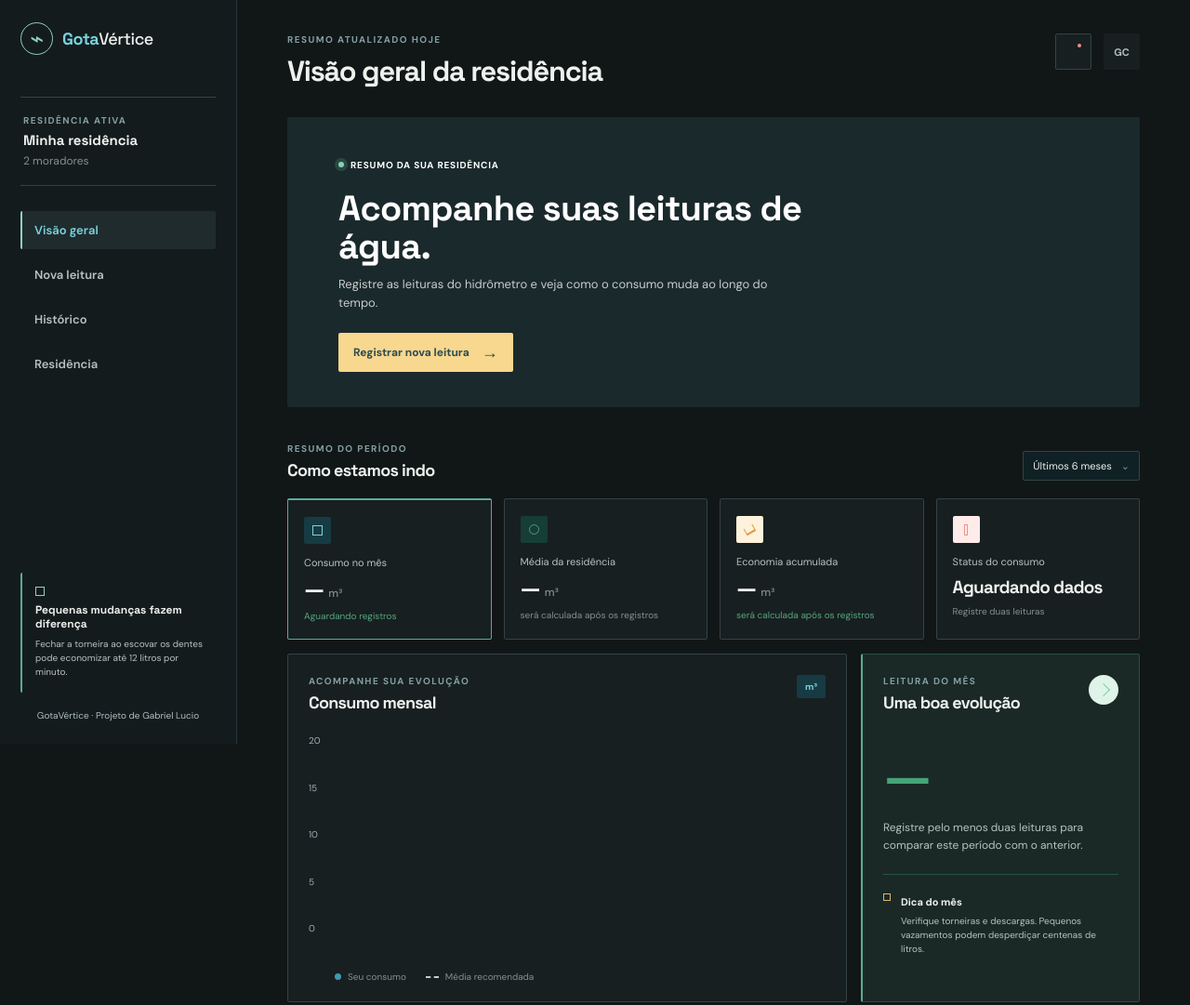
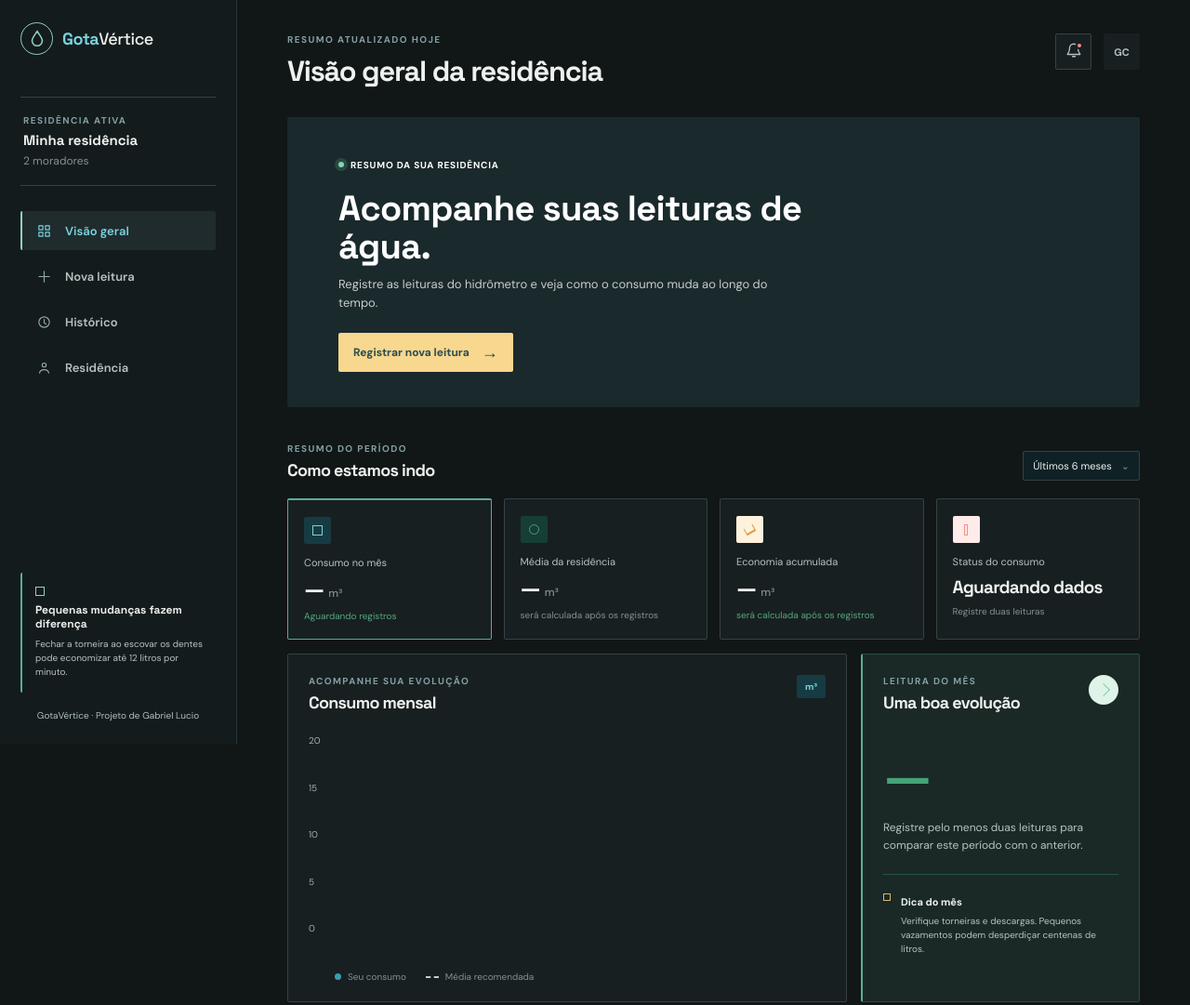
Before and after one commit to gabrielaraujo-eng/GotaVertice, a website: page public/index.html in a window 1280 px wide. Shown: the top 1081 px of the page at 93% size. Drawn offline with Linux system fonts and the light colour scheme; no server answers.

Commit message:
fix(ui): replace broken unicode icons with inline SVGs

```diff
--- a/public/index.html
+++ b/public/index.html
@@ -23,7 +23,9 @@
     <div class="app-shell">
       <aside class="sidebar">
         <a class="brand" href="#inicio" aria-label="GotaVértice - início">
-          <span class="brand-mark" aria-hidden="true">⌁</span>
+          <span class="brand-mark" aria-hidden="true">
+            <svg viewBox="0 0 24 24" focusable="false"><path d="M12 3C9 7.5 6 10.8 6 14a6 6 0 0 0 12 0c0-3.2-3-6.5-6-11Z" /></svg>
+          </span>
           <span><strong>Gota</strong>Vértice</span>
         </a>
 
@@ -35,11 +37,11 @@
 
         <nav class="main-nav" aria-label="Navegação principal">
           <a class="nav-link active" href="#inicio" aria-current="page"
-            >Visão geral</a
+            ><span class="nav-icon" aria-hidden="true"><svg viewBox="0 0 24 24" focusable="false"><rect x="4" y="4" width="6" height="6" /><rect x="14" y="4" width="6" height="6" /><rect x="4" y="14" width="6" height="6" /><rect x="14" y="14" width="6" height="6" /></svg></span>Visão geral</a
           >
-          <a class="nav-link" href="#leituras">Nova leitura</a>
-          <a class="nav-link" href="#historico">Histórico</a>
-          <a class="nav-link" href="#residencia">Residência</a>
+          <a class="nav-link" href="#leituras"><span class="nav-icon" aria-hidden="true"><svg viewBox="0 0 24 24" focusable="false"><path d="M12 4v16M4 12h16" /></svg></span>Nova leitura</a>
+          <a class="nav-link" href="#historico"><span class="nav-icon" aria-hidden="true"><svg viewBox="0 0 24 24" focusable="false"><circle cx="12" cy="12" r="8" /><path d="M12 8v5l3 2" /></svg></span>Histórico</a>
+          <a class="nav-link" href="#residencia"><span class="nav-icon" aria-hidden="true"><svg viewBox="0 0 24 24" focusable="false"><circle cx="12" cy="8" r="3" /><path d="M5 20c.7-3.3 3-5 7-5s6.3 1.7 7 5" /></svg></span>Residência</a>
         </nav>
 
         <div class="sidebar-tip">
@@ -62,7 +64,8 @@
           </div>
           <div class="topbar-actions">
             <button class="icon-button" type="button" aria-label="Notificações">
-              <span class="notification-dot"></span>
+              <svg class="notification-icon" viewBox="0 0 24 24" aria-hidden="true" focusable="false"><path d="M18 9a6 6 0 0 0-12 0c0 7-3 7-3 9h18c0-2-3-2-3-9ZM10 21h4" /></svg>
+              <span class="notification-dot" aria-hidden="true"></span>
             </button>
             <button
               class="avatar"
@@ -91,7 +94,7 @@
             >
           </div>
           <div class="hero-water" aria-hidden="true">
-            <div class="water-drop"><span>⌁</span></div>
+            <div class="water-drop" aria-hidden="true"></div>
             <div class="water-ring ring-one"></div>
             <div class="water-ring ring-two"></div>
           </div>
--- a/public/login/login.css
+++ b/public/login/login.css
@@ -21,6 +21,7 @@ a { color: inherit; text-decoration: none; }
 .brand, .mobile-brand { align-items: center; display: flex; font-family: "Space Grotesk", sans-serif; font-size: 19px; font-weight: 600; gap: 10px; position: relative; z-index: 2; }
 .brand strong, .mobile-brand strong { color: #a4e2c5; }
 .brand-mark { align-items: center; background: rgba(255,255,255,.16); border: 1px solid rgba(255,255,255,.3); border-radius: 11px 11px 11px 3px; display: inline-flex; font-size: 25px; height: 38px; justify-content: center; transform: rotate(-14deg); width: 38px; }
+.brand-mark svg { fill: none; height: 22px; stroke: currentColor; stroke-width: 1.7; transform: rotate(14deg); width: 22px; }
 .visual-copy { margin: auto 0; max-width: 475px; position: relative; z-index: 2; }
 .eyebrow { color: #83a0a4; display: block; font-size: 10px; font-weight: 700; letter-spacing: 1.4px; text-transform: uppercase; }
 .login-visual .eyebrow { color: #b9e4dd; }
@@ -40,7 +41,8 @@ input { background: #fbfdfd; border: 1px solid var(--line); border-radius: 2px;
 input:focus { border-color: var(--blue); box-shadow: 0 0 0 3px rgba(73,169,191,.12); }
 .password-field { position: relative; }
 .password-field input { padding-right: 42px; }
-.password-field button { background: none; border: 0; color: var(--muted); cursor: pointer; font-size: 13px; padding: 10px; position: absolute; right: 3px; top: 1px; }
+.password-field button { align-items: center; background: none; border: 0; color: var(--muted); cursor: pointer; display: inline-flex; justify-content: center; padding: 10px; position: absolute; right: 3px; top: 1px; }
+.password-field button svg { fill: none; height: 18px; stroke: currentColor; stroke-linecap: round; stroke-linejoin: round; stroke-width: 1.7; width: 18px; }
 .form-feedback { color: var(--coral); font-size: 11px; min-height: 17px; margin: -4px 0 5px; }
 .form-feedback.success { color: var(--green); }
 .primary-button { align-items: center; border: 0; border-radius: 2px; cursor: pointer; display: inline-flex; font: inherit; font-size: 12px; font-weight: 700; justify-content: center; min-height: 45px; transition: .2s ease; width: 100%; }
--- a/public/styles.css
+++ b/public/styles.css
@@ -111,6 +111,13 @@ input:focus-visible {
   transform: rotate(-14deg);
   width: 35px;
 }
+.brand-mark svg {
+  fill: none;
+  height: 22px;
+  stroke: currentColor;
+  stroke-width: 1.7;
+  width: 22px;
+}
 .sidebar-residence {
   border-bottom: 1px solid var(--line);
   border-top: 1px solid var(--line);
@@ -157,6 +164,23 @@ input:focus-visible {
   color: #91a9ad;
   font-size: 18px;
   width: 20px;
+}
+.nav-icon {
+  align-items: center;
+  display: inline-flex;
+  flex: 0 0 20px;
+  height: 18px;
+  justify-content: center;
+  width: 20px;
+}
+.nav-icon svg {
+  fill: none;
+  height: 17px;
+  stroke: currentColor;
+  stroke-linecap: round;
+  stroke-linejoin: round;
+  stroke-width: 1.6;
+  width: 17px;
 }
 .nav-link:hover {
   background: #f1f8f7;
@@ -251,6 +275,15 @@ h2 {
   color: var(--ink-soft);
   font-size: 22px;
   line-height: 1;
+}
+.notification-icon {
+  fill: none;
+  height: 18px;
+  stroke: currentColor;
+  stroke-linecap: round;
+  stroke-linejoin: round;
+  stroke-width: 1.7;
+  width: 18px;
 }
 .notification-dot {
   background: var(--coral);
```
Also changed, not shown: public/404.html (+8 -1 lines), public/apresentacao/index.html (+8 -1 lines), public/cookies/index.html (+10 -1 lines), public/login/index.html (+6 -4 lines), public/privacidade/index.html (+10 -1 lines).
